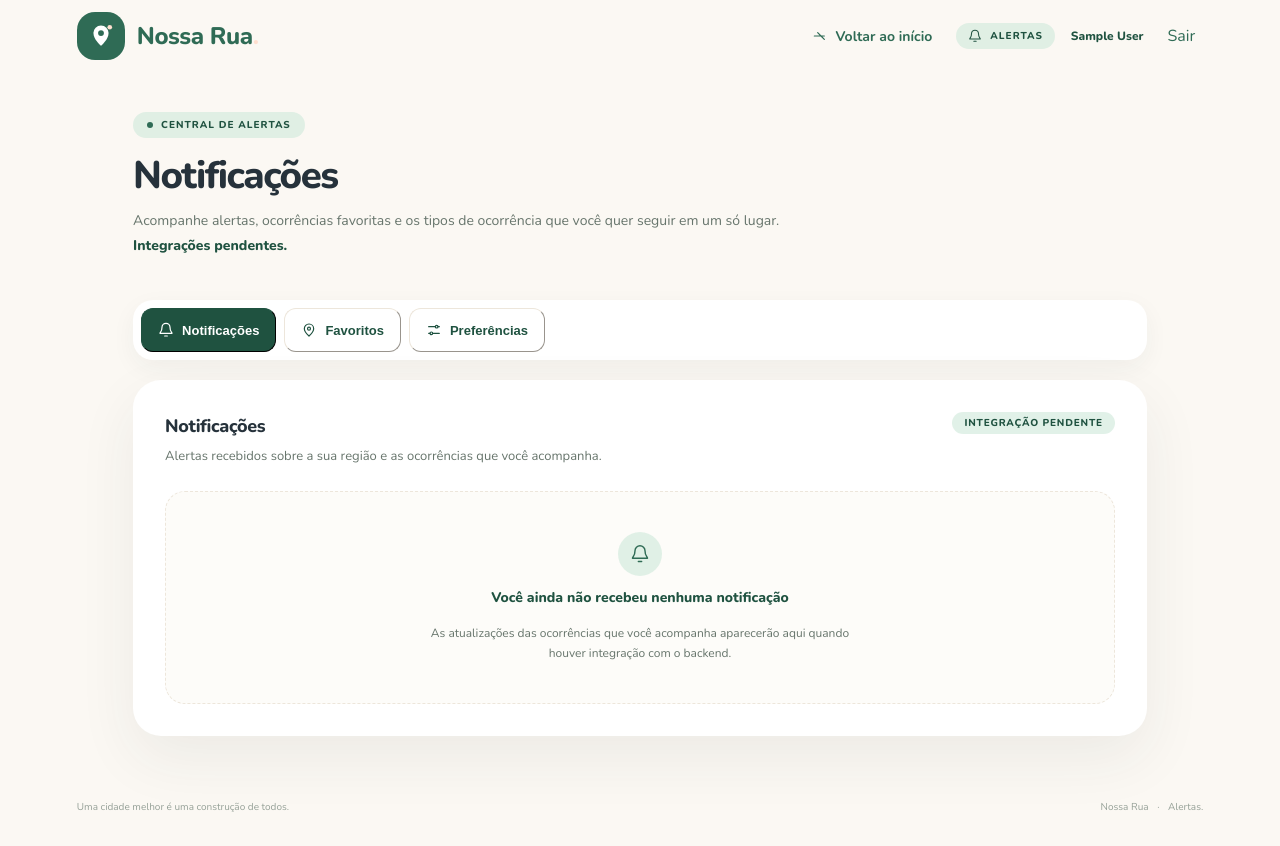
After one commit to PedroCarpe/projeto_de_disciplina_tp2, a Django app: page /notificacoes/ in a window 1280 px wide. The commit adds this page. Run offline with Django 5.2, Linux system fonts and the light colour scheme; the visitor is signed in with stand-in values (Sample User, id 1); some libraries are stand-ins or nearby versions.

Commit message:
feat(notificacoes): implementa interface de alertas, favoritos e preferencias

```diff
--- a/backend/frontend/urls.py
+++ b/backend/frontend/urls.py
@@ -1,10 +1,13 @@
 from django.contrib.auth.views import LogoutView
 from django.urls import path
+
+from usuarios import views as usuarios_views
 
 from . import views
 
 urlpatterns = [
     path("", views.home_view, name="inicio"),
+    path("notificacoes/", usuarios_views.notificacoes_view, name="notificacoes"),
     path("mapa/", views.mapa_view, name="mapa"),
     path("sair/", LogoutView.as_view(next_page="inicio"), name="logout"),
     path("login/", views.login_view, name="login"),
--- a/backend/static/css/app.css
+++ b/backend/static/css/app.css
@@ -254,14 +254,6 @@ body {
   width: min(100%, 28rem);
   margin-inline: auto;
   padding: 3rem 1.25rem 2rem;
-}
-
-.acesso__visitante {
-  display: block;
-  margin-bottom: 1.25rem;
-  color: var(--verde);
-  font-size: 0.8125rem;
-  text-align: right;
 }
 
 .etiqueta {
@@ -927,10 +919,6 @@ a.home-cartao:focus-visible {
     padding-block: 0.75rem 0.5rem;
   }
 
-  .acesso__visitante {
-    margin-bottom: 1rem;
-  }
-
   .formulario {
     gap: 0.75rem;
   }
--- /dev/null
+++ b/backend/usuarios/templates/usuarios/includes/alertas.html
@@ -0,0 +1,25 @@
+<section id="painel-notificacoes" data-notificacao-painel="notificacoes" role="tabpanel" aria-labelledby="aba-notificacoes" tabindex="0">
+  <div class="flex flex-wrap items-start justify-between gap-4">
+    <div>
+      <h2 class="m-0 text-lg font-extrabold tracking-[-0.02em] text-tinta">Notificações</h2>
+      <p class="mb-0 mt-1.5 max-w-xl text-[0.8125rem] leading-relaxed text-[#67756c]">
+        Alertas recebidos sobre a sua região e as ocorrências que você acompanha.
+      </p>
+    </div>
+    <span class="inline-flex items-center rounded-full bg-salvia/70 px-3 py-1 text-[0.625rem] font-extrabold uppercase tracking-[0.08em] text-verde-escuro">
+      Integração pendente
+    </span>
+  </div>
+
+  <div class="mt-6 flex flex-col items-center gap-3 rounded-[1.25rem] border border-dashed border-borda bg-[#fdfcf9] px-5 py-10 text-center">
+    <span class="grid h-11 w-11 place-items-center rounded-full bg-salvia/70 text-verde">
+      <svg class="h-5 w-5" viewBox="0 0 24 24" fill="none" stroke="currentColor" stroke-width="1.7" stroke-linecap="round" stroke-linejoin="round" aria-hidden="true">
+        <path d="M18 8a6 6 0 0 0-12 0c0 7-3 7-3 9h18c0-2-3-2-3-9ZM10 21h4" />
+      </svg>
+    </span>
+    <strong class="text-sm font-extrabold text-verde-escuro">Você ainda não recebeu nenhuma notificação</strong>
+    <p class="mb-0 mt-1 max-w-md text-[0.75rem] leading-relaxed text-[#67756c]">
+      As atualizações das ocorrências que você acompanha aparecerão aqui quando houver integração com o backend.
+    </p>
+  </div>
+</section>
--- /dev/null
+++ b/backend/usuarios/templates/usuarios/includes/favoritos.html
@@ -0,0 +1,32 @@
+<section id="painel-favoritos" data-notificacao-painel="favoritos" role="tabpanel" aria-labelledby="aba-favoritos" tabindex="0" hidden>
+  <div class="flex flex-wrap items-start justify-between gap-4">
+    <div>
+      <h2 class="m-0 text-lg font-extrabold tracking-[-0.02em] text-tinta">Favoritos</h2>
+      <p class="mb-0 mt-1.5 max-w-xl text-[0.8125rem] leading-relaxed text-[#67756c]">
+        Ocorrências específicas que você decide acompanhar.
+      </p>
+    </div>
+    <span class="inline-flex items-center rounded-full bg-salvia/70 px-3 py-1 text-[0.625rem] font-extrabold uppercase tracking-[0.08em] text-verde-escuro">
+      Integração pendente
+    </span>
+  </div>
+
+  <div class="mt-6 flex flex-col items-center gap-3 rounded-[1.25rem] border border-dashed border-borda bg-[#fdfcf9] px-5 py-10 text-center">
+    <span class="grid h-11 w-11 place-items-center rounded-full bg-salvia/70 text-verde">
+      <svg class="h-5 w-5" viewBox="0 0 24 24" fill="none" stroke="currentColor" stroke-width="1.7" stroke-linecap="round" stroke-linejoin="round" aria-hidden="true">
+        <path d="M19 10c0 4.6-7 11-7 11S5 14.6 5 10a7 7 0 1 1 14 0Z" />
+        <circle cx="12" cy="10" r="2.2" />
+      </svg>
+    </span>
+    <strong class="text-sm font-extrabold text-verde-escuro">Nenhuma ocorrência favoritada</strong>
+    <p class="mb-0 mt-1 max-w-md text-[0.75rem] leading-relaxed text-[#67756c]">
+      Você poderá favoritar ocorrências no mapa e receber atualizações sobre elas quando a integração estiver disponível.
+    </p>
+    <a href="{% url 'mapa' %}" class="botao botao--secundario mt-2 inline-flex items-center gap-2 rounded-[0.625rem] border-borda bg-white px-5 py-3 text-xs font-bold text-verde-escuro transition hover:bg-salvia/40">
+      Explorar mapa
+      <svg class="h-4 w-4" viewBox="0 0 24 24" fill="none" stroke="currentColor" stroke-width="1.8" stroke-linecap="round" stroke-linejoin="round" aria-hidden="true">
+        <path d="M4 12h15m-5-5 5 5-5 5" />
+      </svg>
+    </a>
+  </div>
+</section>
--- /dev/null
+++ b/backend/usuarios/templates/usuarios/includes/preferencias.html
@@ -0,0 +1,30 @@
+<section id="painel-preferencias" data-notificacao-painel="preferencias" role="tabpanel" aria-labelledby="aba-preferencias" tabindex="0" hidden>
+  <div class="flex flex-wrap items-start justify-between gap-4">
+    <div>
+      <h2 class="m-0 text-lg font-extrabold tracking-[-0.02em] text-tinta">Preferências</h2>
+      <p class="mb-0 mt-1.5 max-w-xl text-[0.8125rem] leading-relaxed text-[#67756c]">
+        Tipos de ocorrência que você deseja acompanhar.
+      </p>
+    </div>
+    <span class="inline-flex items-center rounded-full bg-salvia/70 px-3 py-1 text-[0.625rem] font-extrabold uppercase tracking-[0.08em] text-verde-escuro">
+      Integração pendente
+    </span>
+  </div>
+
+  <div class="mt-6 flex flex-col items-center gap-3 rounded-[1.25rem] border border-dashed border-borda bg-[#fdfcf9] px-5 py-10 text-center">
+    <span class="grid h-11 w-11 place-items-center rounded-full bg-salvia/70 text-verde">
+      <svg class="h-5 w-5" viewBox="0 0 24 24" fill="none" stroke="currentColor" stroke-width="1.7" stroke-linecap="round" stroke-linejoin="round" aria-hidden="true">
+        <path d="M4 7h10m4 0h2M4 17h2m4 0h10" />
+        <circle cx="16" cy="7" r="2" />
+        <circle cx="8" cy="17" r="2" />
+      </svg>
+    </span>
+    <strong class="text-sm font-extrabold text-verde-escuro">Nenhuma preferência disponível ainda.</strong>
+    <p class="mb-0 mt-1 max-w-md text-[0.75rem] leading-relaxed text-[#67756c]">
+      A escolha dos tipos de ocorrência será habilitada quando a integração com o backend estiver pronta.
+    </p>
+    <button type="button" disabled aria-disabled="true" title="As preferências serão salvas pelo backend." class="inline-flex min-h-[2.75rem] items-center rounded-xl bg-verde-escuro px-4 text-[0.75rem] font-extrabold text-white">
+      Salvar preferências
+    </button>
+  </div>
+</section>
--- a/backend/usuarios/templates/usuarios/inicio.html
+++ b/backend/usuarios/templates/usuarios/inicio.html
@@ -134,8 +134,8 @@
           </svg>
         </button>
 
-        <button type="button" class="home-cartao flex min-h-[5.5rem] items-center gap-4 rounded-xl border border-borda bg-white p-5 text-left" disabled aria-disabled="true" title="Alertas disponíveis em breve.">
-          <span class="feature-icon grid h-11 w-11 shrink-0 place-items-center rounded-xl bg-[#f7f2e9] text-[#b29a70]">
+        <a href="{% url 'notificacoes' %}" class="home-cartao flex min-h-[5.5rem] items-center gap-4 rounded-xl border border-borda bg-white p-5 text-left no-underline transition hover:-translate-y-1 hover:border-[#a9c6b1] hover:shadow-[0_8px_22px_rgba(38,50,59,0.08)]">
+          <span class="feature-icon grid h-11 w-11 shrink-0 place-items-center rounded-xl bg-salvia/70 text-verde">
             <svg class="h-5 w-5" viewBox="0 0 24 24" fill="none" stroke="currentColor" stroke-width="1.65" stroke-linecap="round" stroke-linejoin="round" aria-hidden="true">
               <path d="M18 8a6 6 0 0 0-12 0c0 7-3 7-3 9h18c0-2-3-2-3-9ZM10 21h4" />
               <path d="M12 2V1" />
@@ -148,7 +148,7 @@
           <svg class="feature-arrow ml-auto h-4 w-4 shrink-0 text-[#9aa89d]" viewBox="0 0 24 24" fill="none" stroke="currentColor" stroke-width="1.8" stroke-linecap="round" stroke-linejoin="round" aria-hidden="true">
             <path d="M4 12h15m-5-5 5 5-5 5" />
           </svg>
-        </button>
+        </a>
       </div>
     </section>
   </main>
--- a/backend/usuarios/templates/usuarios/login.html
+++ b/backend/usuarios/templates/usuarios/login.html
@@ -22,8 +22,6 @@
 
   <section class="acesso" aria-label="Acesso à conta">
     <div class="acesso__conteudo">
-      <a href="{% url 'mapa' %}" class="ligacao acesso__visitante">Ver mapa de ocorrências</a>
-
       <p class="etiqueta">
         <svg class="etiqueta__icone" viewBox="0 0 24 24" fill="none" stroke="currentColor" stroke-width="1.8" stroke-linecap="round" stroke-linejoin="round" aria-hidden="true">
           <path d="M19 10c0 4.6-7 11-7 11S5 14.6 5 10a7 7 0 1 1 14 0Z" />
--- /dev/null
+++ b/backend/usuarios/templates/usuarios/notificacoes.html
@@ -0,0 +1,82 @@
+{% extends "base.html" %}
+{% load static %}
+
+{% block title %}Notificações — Nossa Rua{% endblock %}
+
+{% block extra_scripts %}
+  <script src="{% static 'js/notificacoes.js' %}" defer></script>
+{% endblock %}
+
+{% block content %}
+<div class="site-shell mx-auto w-full max-w-[90rem] overflow-hidden px-[6%] font-base">
+  <header class="flex min-h-[5.5rem] flex-wrap items-center justify-between gap-3 border-b border-borda md:min-h-[4.5rem]">
+    {% include "includes/logo.html" %}
+
+    <div class="flex flex-wrap items-center justify-end gap-2 sm:gap-4">
+      <a href="{% url 'inicio' %}" class="home__link inline-flex items-center gap-2">
+        <svg class="h-4 w-4" viewBox="0 0 24 24" fill="none" stroke="currentColor" stroke-width="1.8" stroke-linecap="round" stroke-linejoin="round" aria-hidden="true">
+          <path d="M20 12H5m5-5 5 5 5 5" />
+        </svg>
+        Voltar ao início
+      </a>
+      <span aria-current="page" class="inline-flex items-center gap-2 rounded-full bg-salvia/70 px-3 py-1.5 text-[0.625rem] font-extrabold uppercase tracking-[0.1em] text-verde-escuro">
+        <svg class="h-3.5 w-3.5" viewBox="0 0 24 24" fill="none" stroke="currentColor" stroke-width="1.8" stroke-linecap="round" stroke-linejoin="round" aria-hidden="true">
+          <path d="M18 8a6 6 0 0 0-12 0c0 7-3 7-3 9h18c0-2-3-2-3-9ZM10 21h4" />
+        </svg>
+        Alertas
+      </span>
+      <span class="home__saudacao hidden text-xs font-extrabold text-verde-escuro sm:inline">{{ user.get_full_name|default:user.username }}</span>
+      <form method="post" action="{% url 'logout' %}" class="home__sair m-0">
+        {% csrf_token %}
+        <button type="submit" class="home__link">Sair</button>
+      </form>
+    </div>
+  </header>
+
+  <main class="mb-10 w-full max-w-none py-0">
+    <section class="hero mx-auto w-full pt-9 pb-7 sm:w-[92%] lg:w-[90%] md:pt-10" aria-labelledby="notificacoes-titulo">
+      <div class="hero-copy max-w-3xl">
+        <p class="home__eyebrow mb-4 mt-0 inline-flex items-center gap-2 rounded-full bg-salvia/70 px-3.5 py-1.5 text-[0.625rem] font-extrabold uppercase tracking-[0.1em] text-verde-escuro">
+          <span class="h-1.5 w-1.5 rounded-full bg-verde"></span>
+          CENTRAL DE ALERTAS
+        </p>
+        <h1 id="notificacoes-titulo" class="m-0 max-w-[22ch] text-[clamp(2rem,3vw,2.75rem)] font-extrabold leading-[1.12] tracking-[-0.04em] text-tinta">
+          Notificações
+        </h1>
+        <p class="mt-3 max-w-2xl text-sm leading-[1.75] text-[#67756c]">
+          Acompanhe alertas, ocorrências favoritas e os tipos de ocorrência que você quer seguir em um só lugar.
+          <strong class="font-extrabold text-verde-escuro">Integrações pendentes.</strong>
+        </p>
+      </div>
+    </section>
+
+    <nav aria-label="Seções de notificações" class="mx-auto w-full sm:w-[92%] lg:w-[90%]">
+      <div role="tablist" aria-label="Seções de notificações" class="flex gap-2 overflow-x-auto rounded-[1.25rem] border border-borda bg-white p-2 shadow-[0_8px_24px_rgba(38,50,59,0.05)]">
+        <button type="button" role="tab" id="aba-notificacoes" data-notificacao-aba="notificacoes" aria-controls="painel-notificacoes" aria-selected="true" tabindex="0" class="inline-flex min-h-[2.75rem] shrink-0 items-center gap-2 rounded-xl border border-verde-escuro bg-verde-escuro px-4 text-[0.8125rem] font-extrabold text-white transition hover:bg-[#173e31] focus-visible:outline focus-visible:outline-2 focus-visible:outline-offset-2 focus-visible:outline-verde">
+          <svg class="h-4 w-4" viewBox="0 0 24 24" fill="none" stroke="currentColor" stroke-width="1.8" stroke-linecap="round" stroke-linejoin="round" aria-hidden="true"><path d="M18 8a6 6 0 0 0-12 0c0 7-3 7-3 9h18c0-2-3-2-3-9ZM10 21h4" /></svg>
+          Notificações
+        </button>
+        <button type="button" role="tab" id="aba-favoritos" data-notificacao-aba="favoritos" aria-controls="painel-favoritos" aria-selected="false" tabindex="-1" class="inline-flex min-h-[2.75rem] shrink-0 items-center gap-2 rounded-xl border border-borda bg-white px-4 text-[0.8125rem] font-extrabold text-verde-escuro transition hover:bg-salvia/40 focus-visible:outline focus-visible:outline-2 focus-visible:outline-offset-2 focus-visible:outline-verde">
+          <svg class="h-4 w-4" viewBox="0 0 24 24" fill="none" stroke="currentColor" stroke-width="1.8" stroke-linecap="round" stroke-linejoin="round" aria-hidden="true"><path d="M19 10c0 4.6-7 11-7 11S5 14.6 5 10a7 7 0 1 1 14 0Z" /><circle cx="12" cy="10" r="2.2" /></svg>
+          Favoritos
+        </button>
+        <button type="button" role="tab" id="aba-preferencias" data-notificacao-aba="preferencias" aria-controls="painel-preferencias" aria-selected="false" tabindex="-1" class="inline-flex min-h-[2.75rem] shrink-0 items-center gap-2 rounded-xl border border-borda bg-white px-4 text-[0.8125rem] font-extrabold text-verde-escuro transition hover:bg-salvia/40 focus-visible:outline focus-visible:outline-2 focus-visible:outline-offset-2 focus-visible:outline-verde">
+          <svg class="h-4 w-4" viewBox="0 0 24 24" fill="none" stroke="currentColor" stroke-width="1.8" stroke-linecap="round" stroke-linejoin="round" aria-hidden="true"><path d="M4 7h10m4 0h2M4 17h2m4 0h10" /><circle cx="16" cy="7" r="2" /><circle cx="8" cy="17" r="2" /></svg>
+          Preferências
+        </button>
+      </div>
+    </nav>
+
+    <div class="mx-auto mt-5 w-full rounded-[1.75rem] border border-[#ebe8e0] bg-white p-4 shadow-[0_22px_60px_rgba(38,50,59,0.07)] sm:w-[92%] sm:p-6 lg:w-[90%] lg:p-8">
+      {% include "usuarios/includes/alertas.html" %}
+      {% include "usuarios/includes/favoritos.html" %}
+      {% include "usuarios/includes/preferencias.html" %}
+    </div>
+  </main>
+
+  <footer class="mb-2 flex flex-col items-center justify-between gap-2 border-t border-borda py-6 text-[0.625rem] text-[#95a097] md:flex-row">
+    <span>Uma cidade melhor é uma construção de todos.</span>
+    <span>Nossa Rua <span class="px-1.5">·</span> Alertas.</span>
+  </footer>
+</div>
+{% endblock %}
--- a/backend/usuarios/views.py
+++ b/backend/usuarios/views.py
@@ -1,3 +1,9 @@
+from django.contrib.auth.decorators import login_required
+from django.http import HttpRequest, HttpResponse
 from django.shortcuts import render
 
-# Create your views here.
+
+@login_required(login_url="login")
+def notificacoes_view(request: HttpRequest) -> HttpResponse:
+    """Tela visual de notificações; a integração com o backend vem depois."""
+    return render(request, "usuarios/notificacoes.html")
```
Also changed, not shown: backend/frontend/test_views.py (+29 -4 lines), backend/static/js/notificacoes.js (added, +54 -0 lines), backend/usuarios/tests/test_notificacoes.py (added, +177 -0 lines), docs/DESIGN_SYSTEM.md (+5 -2 lines), docs/FRONTEND.md (+29 -0 lines), docs/TDD_EVIDENCE.md (+130 -0 lines), backend/usuarios/tests/__init__.py (added).
